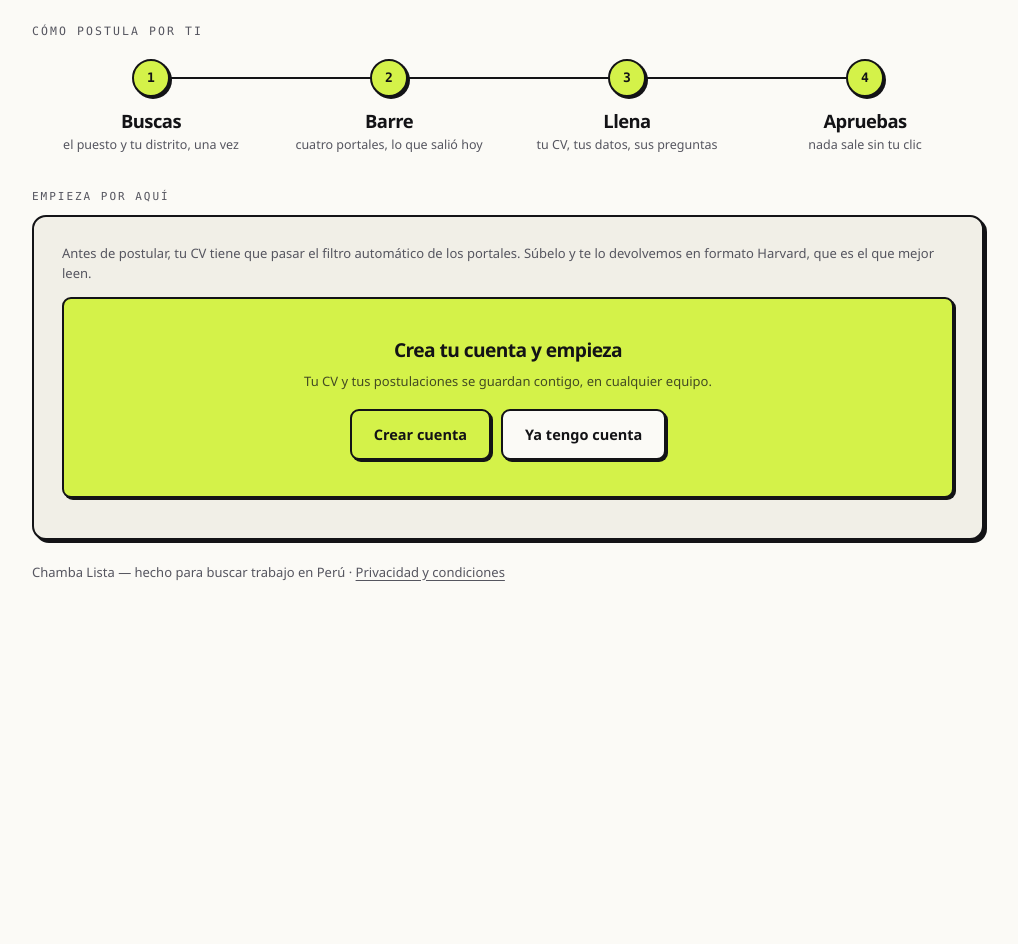
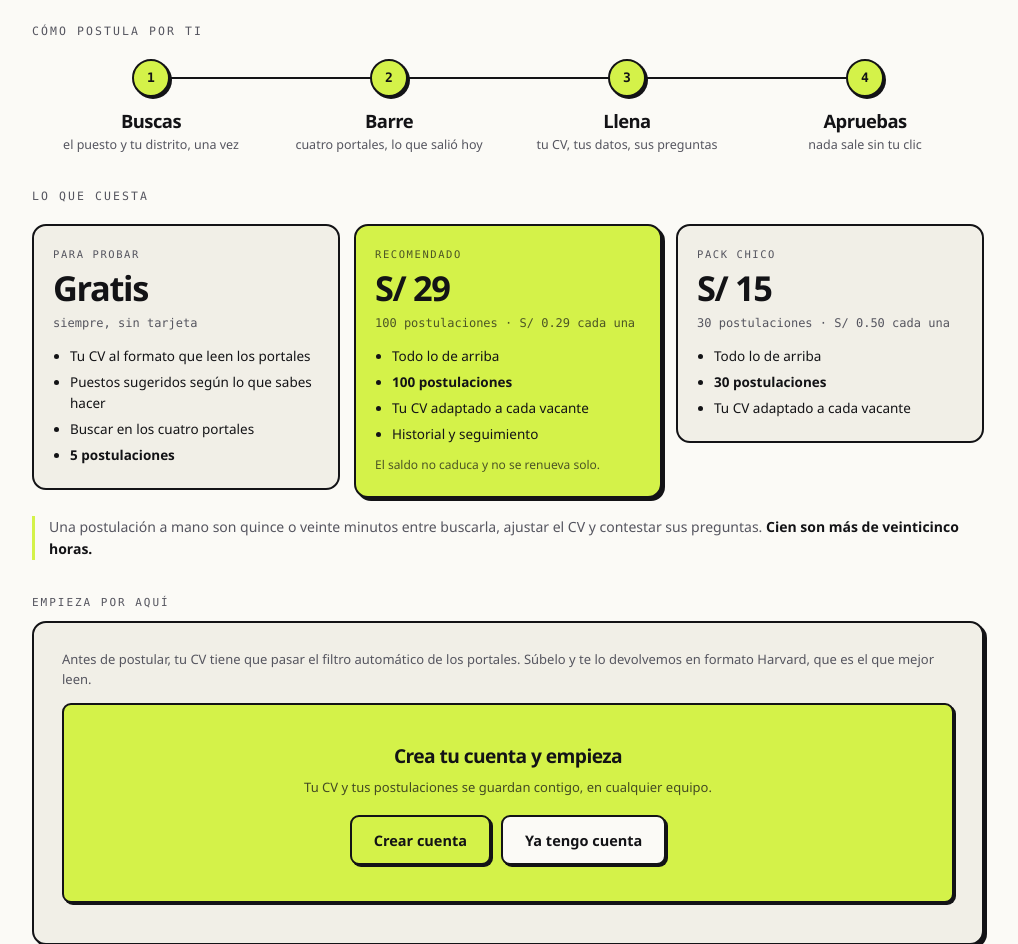
Before and after one commit to aliceromer8-hue/chambalista, a Flask app: template templates/web.html in a window 1280 px wide. Shown: the part 416-1360 px from the top of the page, without its empty margins (132-1150 px from the left). Before the commit the page ends 997 px from the top, so only its background shows below. Run offline with Flask 3, Linux system fonts and the light colour scheme; the template is opened without the code that fills it, so the values that code supplies are empty.

Commit message:
Planes en la landing, y detectar el login de los portales cuando ocurre
TRES COSAS.

1. EL JOURNEY DE SESIONES YA EXISTÍA, PERO ADIVINABA

La etapa 2 del panel ya hace lo que Ali pide: tras subir el CV enseña los
cuatro portales con su punto de estado, su etiqueta «postula» o «solo
busca», y un botón para entrar en cada uno. Lo que estaba mal era cómo
comprobaba que ya habías entrado: miraba a los 12 segundos y punto.

Iniciar sesión en Computrabajo con verificación por correo lleva más que
eso. Lo normal era volver al panel y ver «sin conectar» DESPUÉS de haber
entrado — y a partir de ahí la persona no sabe si está roto el producto o
lo está haciendo mal ella.

Ahora el fondo vigila esa pestaña hasta cinco minutos, le pregunta al
content script cada vez que termina de cargar, y avisa al panel en cuanto
la sesión aparece. No navega ni toca nada. Si la pestaña se cierra, deja
de vigilar.

2. LOS PLANES, ENTRE EL CAMINO Y LA PUERTA

Después de ver qué hace y antes de que se le pida nada. Karmarkar y Shiv:
el precio primero hace evaluar «¿lo vale?», el producto primero hace
evaluar «¿lo quiero?». Esto es utilitario y barato, así que nos conviene
la primera pregunta — a estas cifras la comparación la ganamos.

Packs y no suscripción porque Yape y Plin son transferencias entre
personas: no hay cobro recurrente para un comercio pequeño. Una
suscripción por Yape es alguien acordándose cada mes, y no se acuerda.

3. LA REGLA DE LOS NÚMEROS, AFINADA

La prueba saltó con «30 postulaciones» del pack, y tenía razón en el
principio pero se equivocaba de sitio. Hay dos clases de número:

    lo que COMPRAS       «100 postulaciones por S/ 29» — es el saldo que
                         se entrega. Verificable y legítimo.
    lo que CONSEGUIRÁS   «treinta postulaciones» como promesa de
                         resultado, sin que nadie lo haya medido.

Solo el segundo es peligroso. Ahora la prueba mira el argumento —titular,
bajada, camino— y no el bloque de precios, donde el número es la
especificación del producto. Y comprueba que en precios cada cifra vaya
pegada a un precio: un número de postulaciones suelto entre los planes ya
no sería tamaño de pack, sería una promesa colada.

Co-Authored-By: Claude Opus 5 <noreply@anthropic.com>

```diff
--- a/static/css/web.css
+++ b/static/css/web.css
@@ -139,6 +139,42 @@ main { padding-bottom: 80px; }
   border: 2px solid var(--linea); border-radius: var(--r-chico);
 }
 .alcance b { color: var(--tinta); }
+
+/* ══════════ precios ══════════ */
+.precios { margin: 34px 0; }
+.rejilla-planes {
+  display: grid; grid-template-columns: repeat(auto-fit, minmax(215px, 1fr));
+  gap: 14px; align-items: start;
+}
+.plan-web {
+  border: 2px solid var(--linea); border-radius: var(--r);
+  background: var(--papel-2); padding: 20px 19px 22px;
+  display: flex; flex-direction: column; gap: 9px;
+}
+/* Solo UNO lleva relleno y sombra. Si los tres van destacados no
+ * destaca ninguno, y el ojo no sabe dónde posarse. */
+.plan-web.elegido {
+  background: var(--lima); color: #131316; box-shadow: var(--dura);
+}
+.plan-rotulo {
+  font-family: var(--mono); font-size: 10.5px; letter-spacing: .15em;
+  text-transform: uppercase; color: var(--tinta-2); margin: 0;
+}
+.plan-web.elegido .plan-rotulo,
+.plan-web.elegido .plan-unidad,
+.plan-web.elegido .plan-pie { color: #131316; opacity: .7; }
+.plan-precio {
+  margin: 0; font-size: 2.15rem; font-weight: 800; letter-spacing: -.04em;
+  line-height: 1; font-variant-numeric: tabular-nums;
+}
+.plan-unidad { margin: 0; font-family: var(--mono); font-size: 12px; color: var(--tinta-2); }
+.plan-web ul { margin: 4px 0 0; padding-left: 17px; font-size: 13.5px; display: grid; gap: 5px; }
+.plan-pie { margin: 2px 0 0; font-size: 12px; color: var(--tinta-2); }
+.comparacion {
+  margin: 18px 0 0; font-size: 14px; color: var(--tinta-2);
+  border-left: 3px solid var(--lima); padding-left: 14px;
+}
+.comparacion b { color: var(--tinta); }
 
 /* ══════════ bloques ══════════ */
 .paso, .privacidad {
--- a/templates/web.html
+++ b/templates/web.html
@@ -78,6 +78,67 @@
         </li>
       </ol>
     </div>
+  </section>
+
+  <!-- Los precios.
+       Van AQUÍ, entre el camino y la puerta: después de ver qué hace y
+       antes de que se le pida nada. Karmarkar y Shiv: enseñar el precio
+       primero hace evaluar «¿lo vale?» y enseñar el producto primero
+       hace evaluar «¿lo quiero?». Esto es utilitario y barato, así que
+       nos conviene que la pregunta sea «¿lo vale?» — a estas cifras la
+       comparación la ganamos.
+
+       Packs y no suscripción porque Yape y Plin son transferencias entre
+       personas: no hay cobro recurrente para un comercio pequeño. Una
+       «suscripción por Yape» es alguien acordándose cada mes, y no se
+       acuerda. La recarga, en cambio, es un gesto que aquí ya está
+       aprendido.
+
+       El de S/ 15 existe sobre todo para fijar el punto de referencia
+       del de S/ 29. Es señuelo, pero entrega lo que dice y su precio por
+       postulación es honesto: un señuelo que no cumple es otra cosa. -->
+  <section class="precios entra entra-2" id="precios">
+    <p class="titulo-seccion">Lo que cuesta</p>
+    <div class="rejilla-planes">
+      <div class="plan-web">
+        <p class="plan-rotulo">Para probar</p>
+        <p class="plan-precio">Gratis</p>
+        <p class="plan-unidad">siempre, sin tarjeta</p>
+        <ul>
+          <li>Tu CV al formato que leen los portales</li>
+          <li>Puestos sugeridos según lo que sabes hacer</li>
+          <li>Buscar en los cuatro portales</li>
+          <li><b>5 postulaciones</b></li>
+        </ul>
+      </div>
+
+      <div class="plan-web elegido">
+        <p class="plan-rotulo">Recomendado</p>
+        <p class="plan-precio">S/ 29</p>
+        <p class="plan-unidad">100 postulaciones · S/ 0.29 cada una</p>
+        <ul>
+          <li>Todo lo de arriba</li>
+          <li><b>100 postulaciones</b></li>
+          <li>Tu CV adaptado a cada vacante</li>
+          <li>Historial y seguimiento</li>
+        </ul>
+        <p class="plan-pie">El saldo no caduca y no se renueva solo.</p>
+      </div>
+
+      <div class="plan-web">
+        <p class="plan-rotulo">Pack chico</p>
+        <p class="plan-precio">S/ 15</p>
+        <p class="plan-unidad">30 postulaciones · S/ 0.50 cada una</p>
+        <ul>
+          <li>Todo lo de arriba</li>
+          <li><b>30 postulaciones</b></li>
+          <li>Tu CV adaptado a cada vacante</li>
+        </ul>
+      </div>
+    </div>
+    <p class="comparacion">Una postulación a mano son quince o veinte minutos entre
+      buscarla, ajustar el CV y contestar sus preguntas. <b>Cien son más de veinticinco
+      horas.</b></p>
   </section>
 
   <!-- 1. Subir -->
```
Also changed, not shown: extension/background.js (+45 -2 lines), extension/panel/panel.js (+18 -2 lines), pruebas.py (+25 -8 lines).
